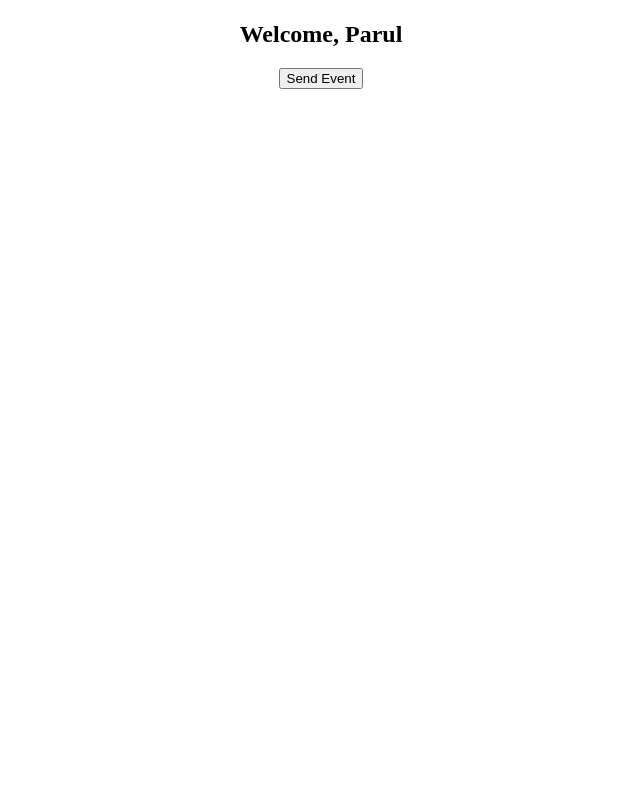
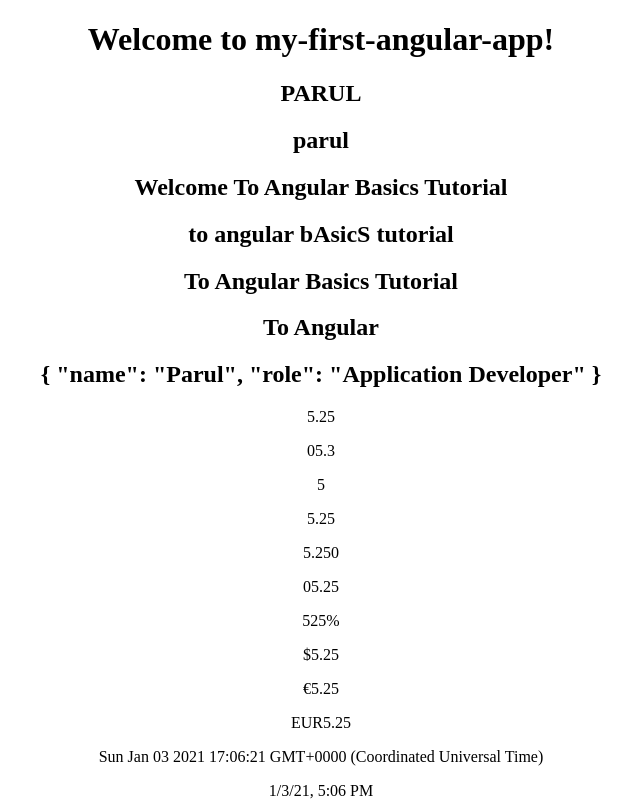
Before and after one commit to parulagg27/learning-angular, an Angular app: page / in a window 1280 px wide. Shown: the top 801 px of the page, without its empty margins (319-959 px from the left). Built offline with nearby package versions, Linux system fonts and the light colour scheme.

Commit message:
[Parul] Add. learnt pipes: string - uppercase, lowercase, titlecase, slice, json number- representation, %age, currency date - short, medium date & time

```diff
--- a/src/app/app.component.html
+++ b/src/app/app.component.html
@@ -6,9 +6,9 @@
 <body>
 <div style="text-align:center">
   <h1>
-    {{childMessage}}
+    Welcome to {{ title }}!
   </h1>
-  <app-test (childEvent)="childMessage=$event" [name]="username"></app-test>
+  <app-test></app-test>
 </div>
 
 </body>
--- a/src/app/app.component.ts
+++ b/src/app/app.component.ts
@@ -6,7 +6,5 @@ import { Component } from '@angular/core';
   styleUrls: ['./app.component.css']
 })
 export class AppComponent {
-  username = 'Parul';
-  childMessage = "";
-
+  title = 'my-first-angular-app';
 }
--- a/src/app/test/test.component.ts
+++ b/src/app/test/test.component.ts
@@ -1,21 +1,53 @@
-import {Component, OnInit, Input, Output, EventEmitter} from '@angular/core';
+import {Component, OnInit} from '@angular/core';
 
 @Component({
   selector: 'app-test',
   template: `
-    <h2>{{"Welcome, " + username}}</h2>
-    <button (click)="fireEvent()">Send Event</button>
+    <!--string pipes-->
+    <h2>{{name | uppercase}}</h2>
+    <h2>{{name | lowercase}}</h2>
+    <h2>{{greetingMessage | titlecase}}</h2> <!--titlecase: makes first letter of every word capital & rest: small-->
+    <h2>{{greetingMessage | slice:8}}</h2> <!--slice pipe takes atleast takes one argument (alice:start-index)-->
+    <h2>{{greetingMessage | slice:8 | titlecase}}</h2> <!--can use multiple pipes)-->
+    <h2>{{greetingMessage | slice:8:18 | titlecase}}</h2>
+    <h2>{{jsonContent | json}}</h2> <!--HTML doesn't render JSON contents: rather show it as [object Object]. To display json content: use this pipe-->
+
+    <!--number pipes-->
+    <p>{{5.25 | number:'1.2-4'}}</p> <!--putting number argument as string is important, but argument not important-->
+    <p>{{5.25 | number:'2.1-1'}}</p> <!--round of for digits happen-->
+    <p>{{5.25 | number:'1.0-0'}}</p> <!--only 5-->
+    <p>{{5.25 | number:'1.0'}}</p> <!--won't work => having decimal imp. with upper & lower limit-->
+    <p>{{5.25 | number: '0.3-4'}}</p> <!--won't work. 5.25 rendered as it is-->
+    <p>{{5.25 | number:'3.2-4' | number:'2.2-5'}}</p> <!--can use multiple number pipes-->
+
+    <p>{{5.25 | percent}}</p>
+
+    <p>{{5.25 | currency}}</p>  <!--default currency: USD-->
+    <p>{{5.25 | currency:'EUR'}}</p> <!--in currency pipe, can specify currency by passing its ISO Code as optional argument => currency symbol rendered-->
+    <p>{{5.25 | currency:'EUR':'code'}}</p> <!--can pass another argument 'code' to currency to render currency code instead of symbol-->
+
+    <!--date Pipes-->
+    <p>{{date}}</p>
+    <p>{{date | date:'short'}}</p>
+    <p>{{date | date:'shortDate'}}</p>
+    <p>{{date | date:'shortTime'}}</p>
+    <p>{{date | date:'medium'}}</p>
+    <p>{{date | date:'mediumDate'}}</p>
+
   `,
 })
 export class TestComponent implements OnInit {
-  @Input('name') username: string;
-  @Output() childEvent: EventEmitter<any> = new EventEmitter();
+  name: string = "Parul";
+  greetingMessage: string = "Welcome to angular bAsicS tutorial";
+
+  jsonContent: object = {
+    "name": "Parul",
+    "role": "Application Developer"
+  }
+  date: Date = new Date();
 
   ngOnInit(): void {
   }
 
-  fireEvent(){
-    this.childEvent.emit("Welcome to Codevolution!");
-  }
 
 }
```
